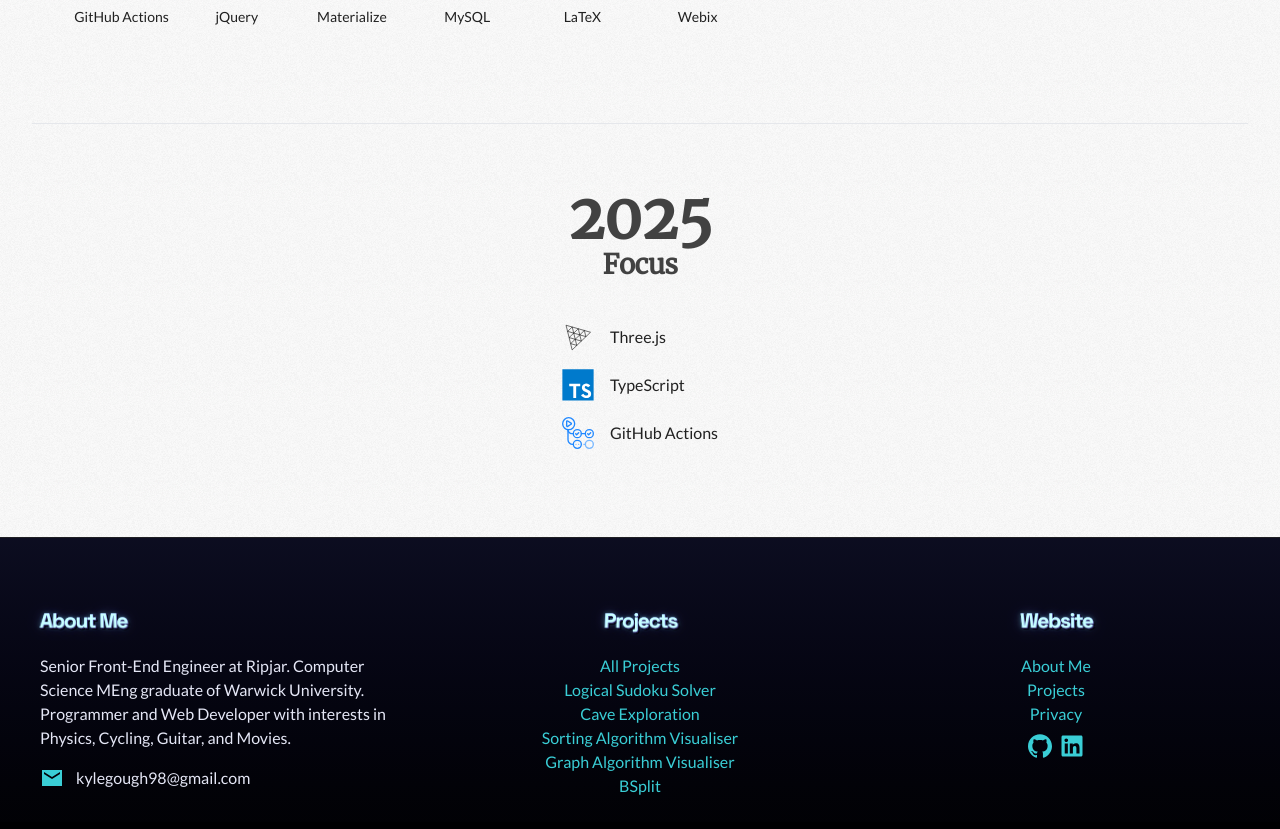
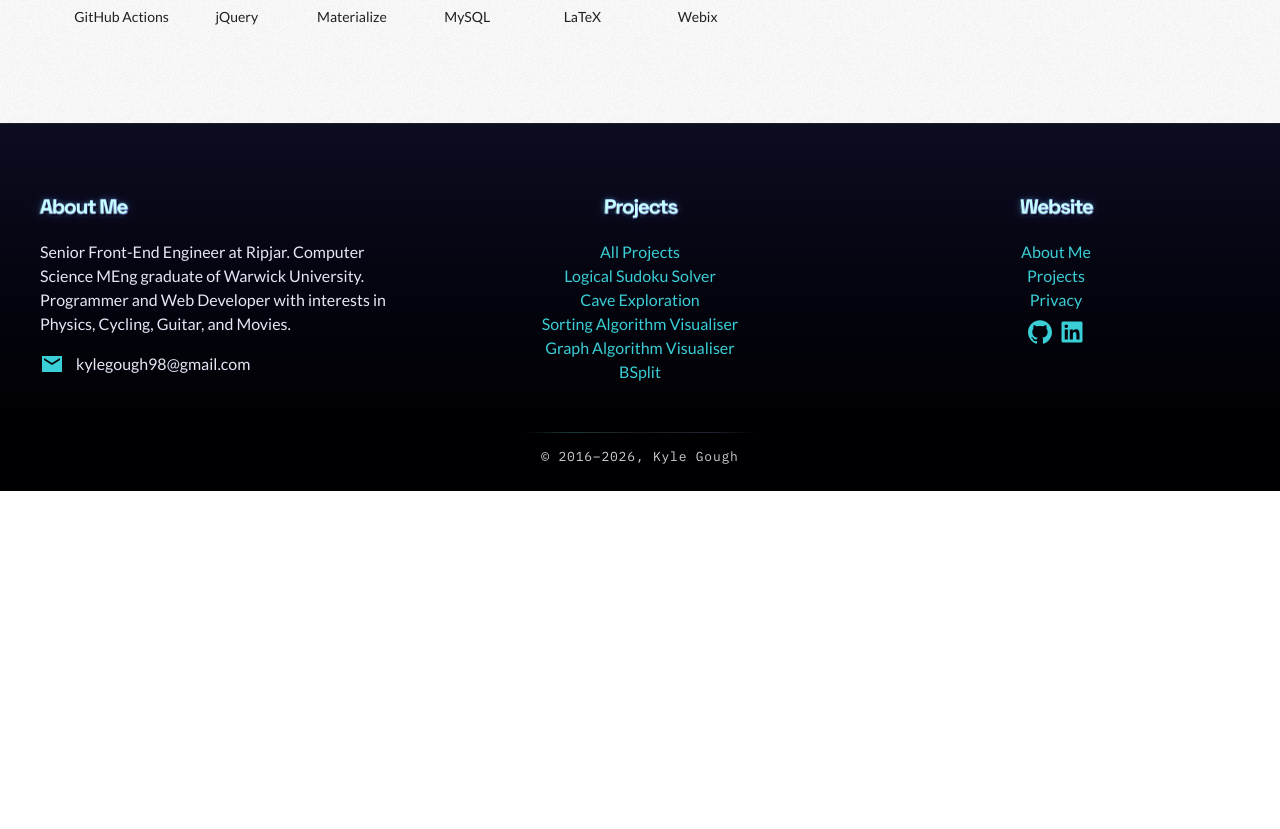
Before and after one commit to KyleGough/portfolio, a Next.js app: page /about in a window 1280 px wide. Shown: the part 2020-2849 px from the top of the page. After the commit the page ends 2511 px from the top, so only its background shows below. Built offline with nearby package versions, Linux system fonts and the light colour scheme.

Commit message:
Remove goal focus component

```diff
--- a/components/GoalListItem/GoalListItem.tsx
+++ /dev/null
@@ -1,31 +0,0 @@
-import { clsx } from 'clsx';
-import Image, { StaticImageData } from 'next/image';
-import React from 'react';
-
-interface GoalListItemProps {
-  logo?: StaticImageData;
-  name: string;
-}
-
-export const GoalListItem: React.FC<GoalListItemProps> = ({ logo, name }) => (
-  <li
-    className={clsx(
-      {
-        'before:bg-link before:absolute before:h-2 before:w-2 before:rounded-full before:-left-9 ml-12':
-          !logo,
-      },
-      'py-2 w-fit flex items-center relative'
-    )}
-  >
-    {logo && (
-      <Image
-        src={logo.src}
-        className="w-8 h-8 mr-4"
-        width={30}
-        height={30}
-        alt={`${name} Logo`}
-      />
-    )}
-    {name}
-  </li>
-);
--- a/components/GoalListItem/index.ts
+++ /dev/null
@@ -1 +0,0 @@
-export { GoalListItem } from './GoalListItem';
--- a/components/GoalsWidget/GoalsWidget.tsx
+++ /dev/null
@@ -1,29 +0,0 @@
-import { GoalListItem } from '@components/GoalListItem';
-import { Section } from '@components/Section';
-import ActionsLogo from '@image/skill/github-actions.svg';
-import ThreeLogo from '@image/skill/three.svg';
-import TypeScriptLogo from '@image/skill/typescript.svg';
-import { StaticImageData } from 'next/image';
-import React from 'react';
-
-export const GoalsWidget: React.FC = () => (
-  <Section>
-    <div className="mb-16 md:mb-4">
-      <h2 className="project-header text-center">
-        <p className="font-semibold text-6xl">2025</p>
-        <p>Focus</p>
-      </h2>
-      <ul className="w-fit mx-auto">
-        <GoalListItem logo={ThreeLogo as StaticImageData} name="Three.js" />
-        <GoalListItem
-          logo={TypeScriptLogo as StaticImageData}
-          name="TypeScript"
-        />
-        <GoalListItem
-          logo={ActionsLogo as StaticImageData}
-          name="GitHub Actions"
-        />
-      </ul>
-    </div>
-  </Section>
-);
--- a/components/GoalsWidget/index.ts
+++ /dev/null
@@ -1 +0,0 @@
-export { GoalsWidget } from './GoalsWidget';
--- a/pages/about.tsx
+++ b/pages/about.tsx
@@ -1,5 +1,4 @@
 import { Divider } from '@components/Divider';
-import { GoalsWidget } from '@components/GoalsWidget';
 import { LabelledLogo } from '@components/LabelledLogo';
 import { Layout } from '@components/Layout';
 import { Section } from '@components/Section';
@@ -89,10 +88,6 @@ const About: React.FC = () => {
           <LabelledLogo name="Webix" logo={WebixLogo as string} />
         </div>
       </Section>
-
-      <Divider />
-
-      <GoalsWidget />
     </Layout>
   );
 };
```
Also changed, not shown: 2 other files (tests, documents, lock files or other folders).
